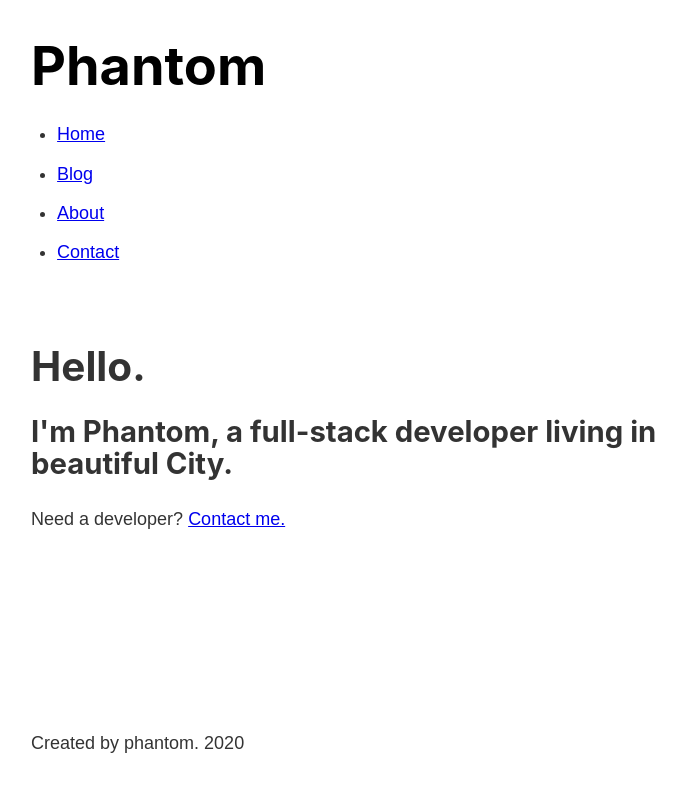
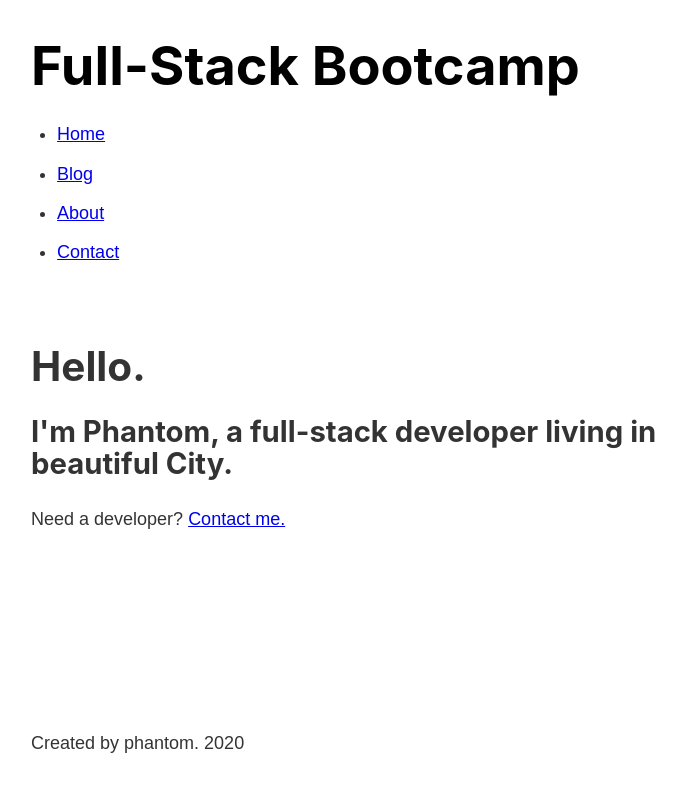
Before and after one commit to genius-jsdev/r_gatsby-bootcamp, a Gatsby site: page / in a window 1280 px wide. Shown: the whole page, without its empty margins (252-938 px from the left). Built offline with nearby package versions, Linux system fonts and the light colour scheme; Gatsby itself is replaced by a stand-in of ours.

Commit message:
Implement and Use Graphql query on header.js

```diff
--- a/gatsby-config.js
+++ b/gatsby-config.js
@@ -6,6 +6,10 @@
 
 module.exports = {
   /* Your site config here */
+  siteMetadata: {
+    title: 'Full-Stack Bootcamp',
+    author: 'Phantom'
+  },
   plugins: [
     'gatsby-plugin-sass'
   ]
--- a/src/components/header.js
+++ b/src/components/header.js
@@ -1,14 +1,24 @@
 import React from "react"
-import { Link } from "gatsby"
+import { Link, graphql, useStaticQuery } from "gatsby"
 
 import headerStyles from "./header.module.scss"
 
 const Header = () => {
+  const data = useStaticQuery(graphql`
+    query {
+      site {
+        siteMetadata {
+          title
+        }
+      }
+    }
+  `)
+
   return (
     <header className={headerStyles.header}>
       <h1>
         <Link className={headerStyles.title} to="/">
-          Phantom
+          {data.site.siteMetadata.title}
         </Link>
       </h1>
       <nav>
```
